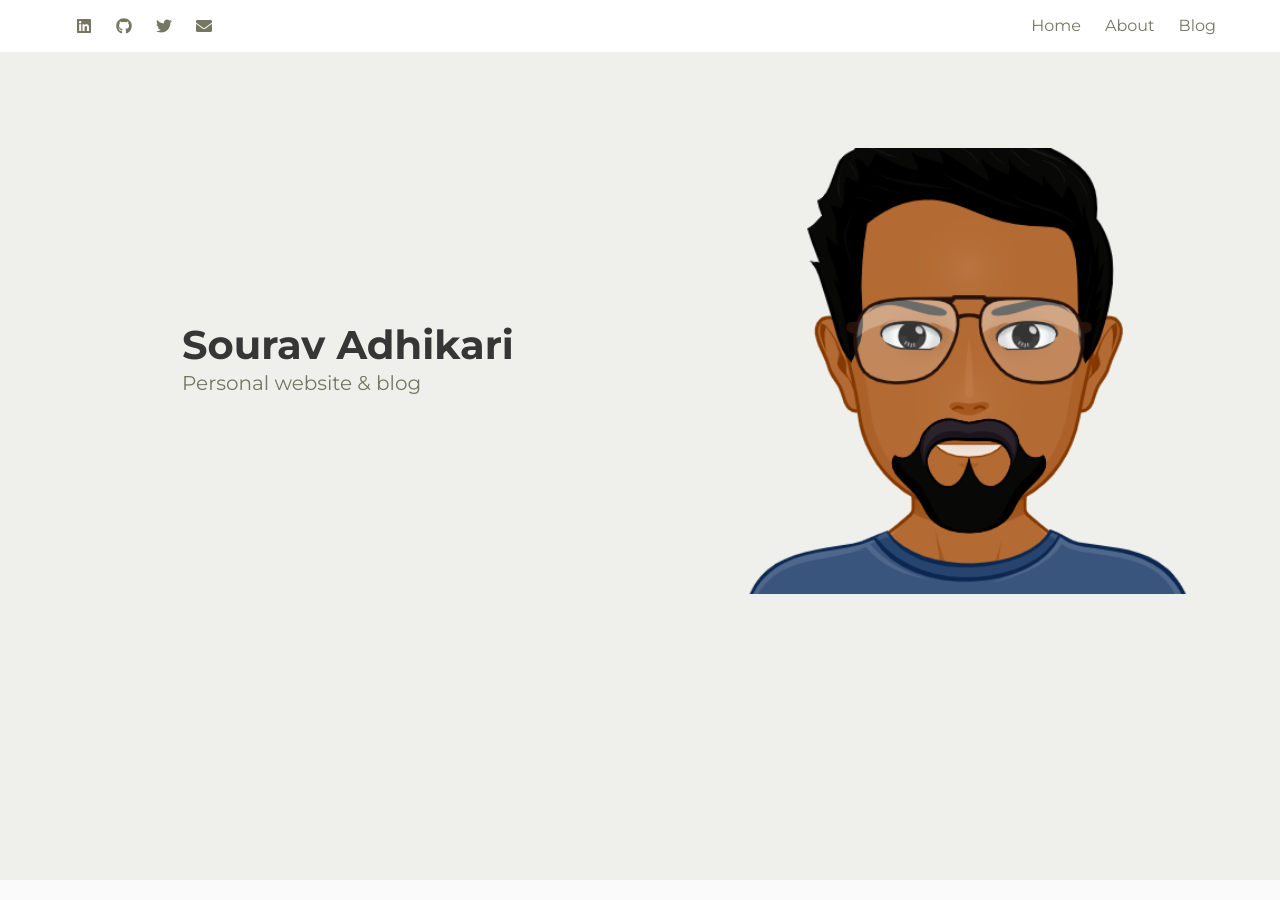
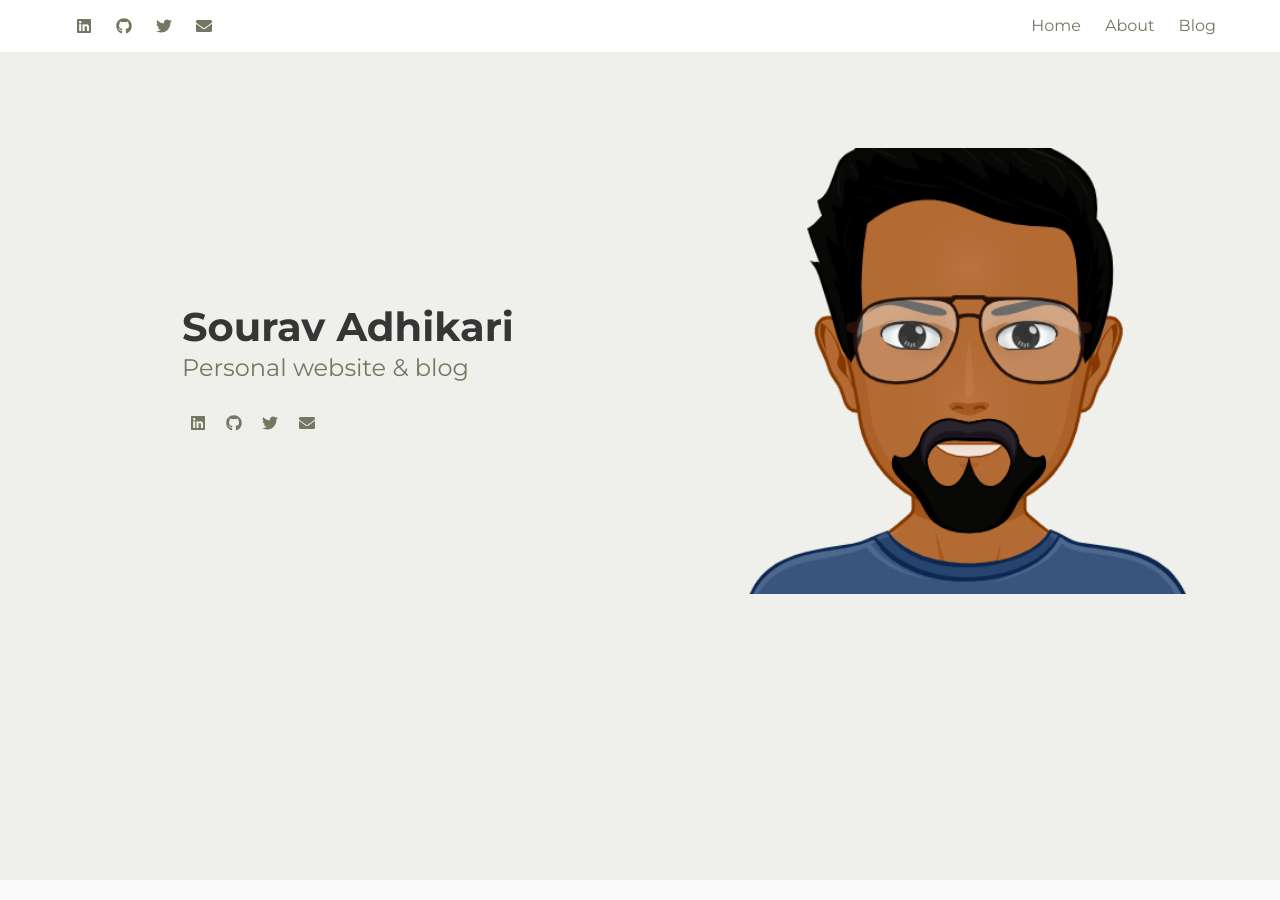
Before and after one commit to escapist21/jekyll-personal-website, a Jekyll site: the page built from index.html, in a window 1280 px wide and 900 px high. Built offline with Jekyll 4.4.1, drawn with Linux system fonts in a browser that asks for light colours; nearby versions of some CDN libraries.

Commit message:
added contact links to hero

```diff
--- a/_includes/hero.html
+++ b/_includes/hero.html
@@ -6,12 +6,12 @@
                 <h1 class="title is-2">
                     Sourav Adhikari
                 </h1>
-                <h2 class="subtitle">
+                <h2 class="subtitle is-4">
                     Personal website & blog
                 </h2>
                 {% for item in site.data.navigation.socialmedia %}
-                <a href="{{ item.url }}" target="_blank" class="is-hidden-desktop hero-links">
-                    <span class="icon">
+                <a href="{{ item.url }}" target="_blank" class="hero-links">
+                    <span class="icon is-medium">
                         <i class="{{ item.fa-icon }}"></i>
                     </span>
                  </a>
```
